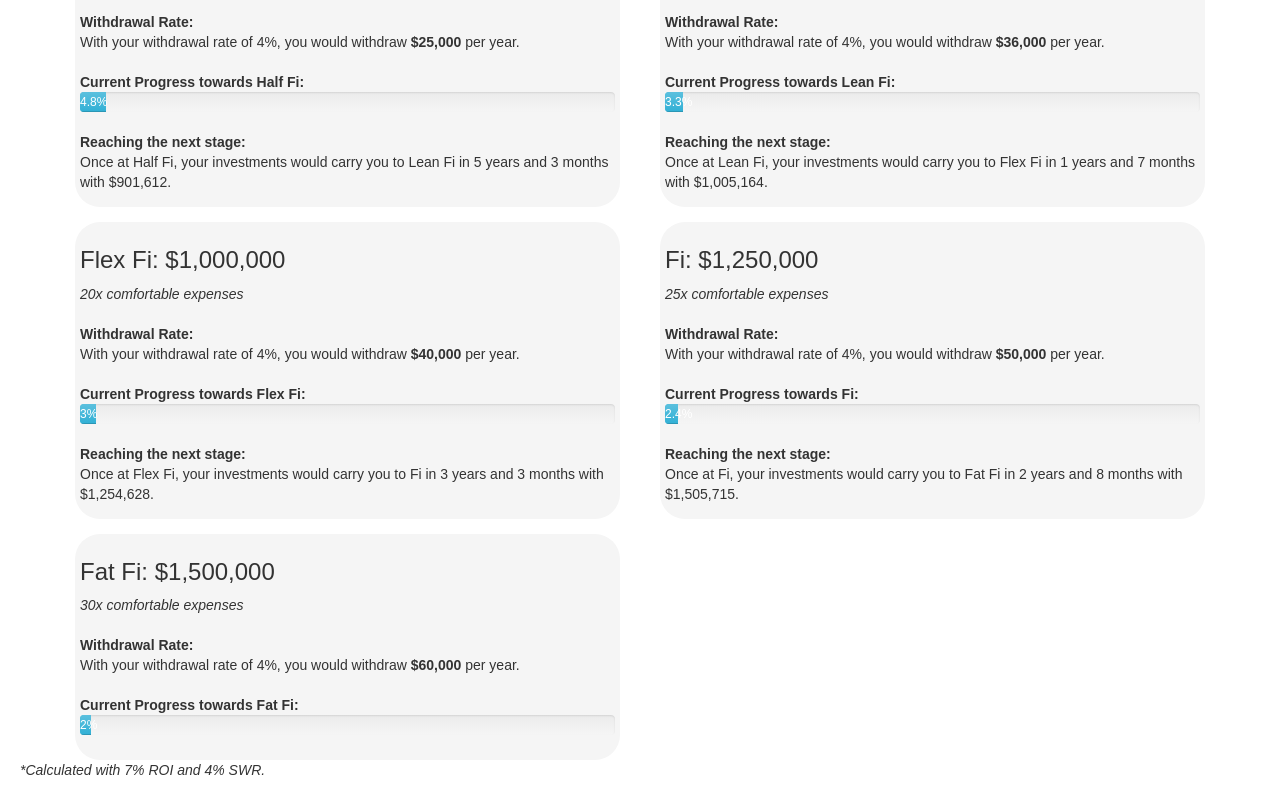
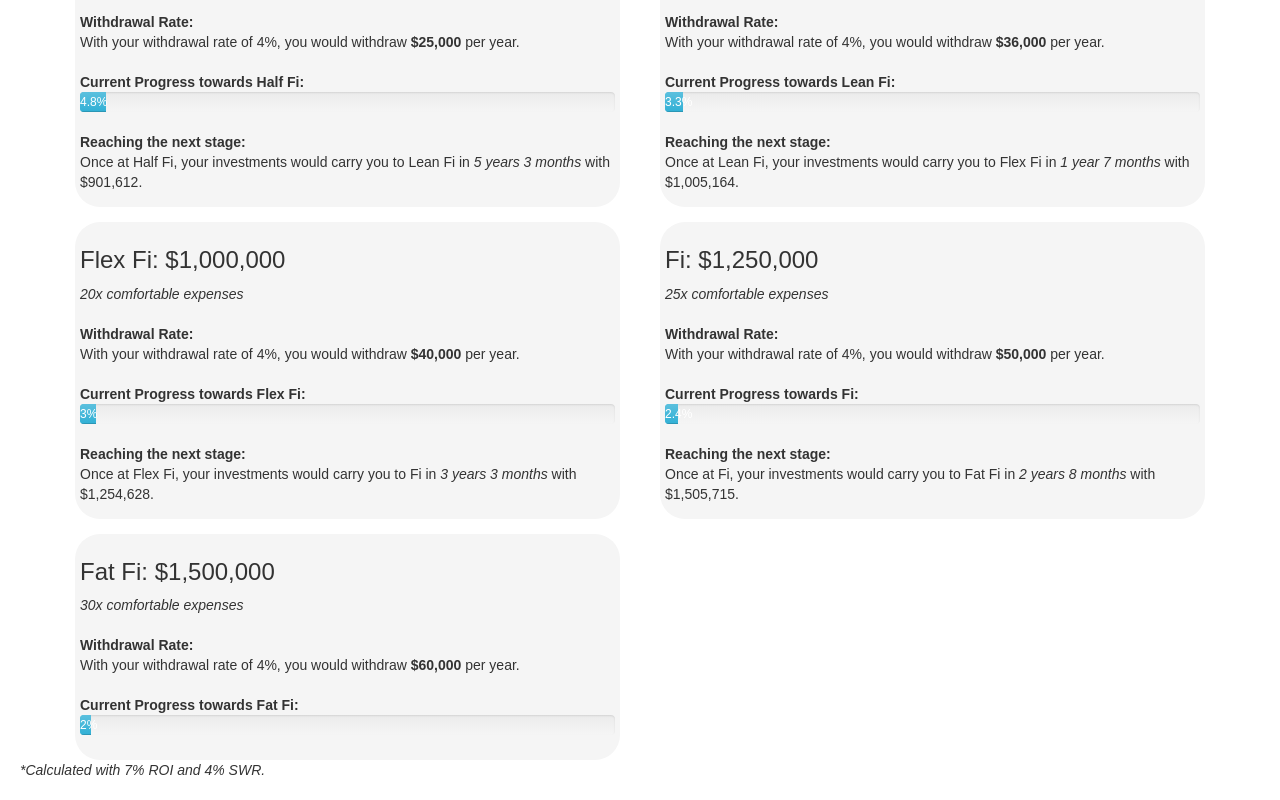
Before and after one commit to meagerfindings/early_retirement_calculators, a React (Create React App) app: page / in a window 1280 px wide. Shown: the part 940-1740 px from the top of the page. Built offline with nearby package versions, Linux system fonts and the light colour scheme.

Commit message:
function for year(s) and month(s)

```diff
--- a/src/components/AppContainer.js
+++ b/src/components/AppContainer.js
@@ -22,6 +22,30 @@ class AppContainer extends Component {
 
     static roundPercent(value) {
         return Math.round(value * 100 * 100)/100
+    }
+
+    static monthsAndYears(months) {
+        let year_string = '';
+        let month_string = '';
+
+        let years = (months - (months % 12)) / 12;
+        months = months % 12;
+
+        if (years === 1) {
+            year_string = "1 year"
+        } else if (years > 1) {
+            year_string = years + " years"
+        }
+
+        if (months === 1) {
+            month_string = "1 month"
+        } else if (months > 1) {
+            month_string = months + " months"
+        }
+
+        return <i>
+            {year_string + " " + month_string}
+        </i>
     }
 
     render(){
--- a/src/components/FiStage.js
+++ b/src/components/FiStage.js
@@ -2,6 +2,7 @@ import React, { Component } from 'react'
 import FiProgressBar from "./FiProgressBar";
 import Col from "react-bootstrap/es/Col";
 import SafeWithdrawalRate from "./SafeWithdrawalRate";
+import AppContainer from "./AppContainer";
 
 class FiStage extends Component {
 
@@ -18,11 +19,7 @@ class FiStage extends Component {
             }
         }
 
-        let years = (months - (months % 12)) / 12;
-        months = months % 12;
-
         return {
-            years: years,
             months: months,
             amount: nf.format(Math.round(temp))
         }
@@ -76,7 +73,7 @@ class FiStage extends Component {
                 </div>
                 <div className={"fi-stage-growth-to-next-" + this.props.growth_to_next_display}>
                     <b>Reaching the next stage:</b>
-                    <p>Once at {this.props.name}, your investments would carry you to {this.props.next_stage.name} in {stage_interest.years} years and {stage_interest.months} months with
+                    <p>Once at {this.props.name}, your investments would carry you to {this.props.next_stage.name} in {AppContainer.monthsAndYears(stage_interest.months)} with
                         ${stage_interest.amount}. <br/>
                     </p>
                 </div>
```
Also changed, not shown: 1 other file (tests, documents, lock files or other folders).
